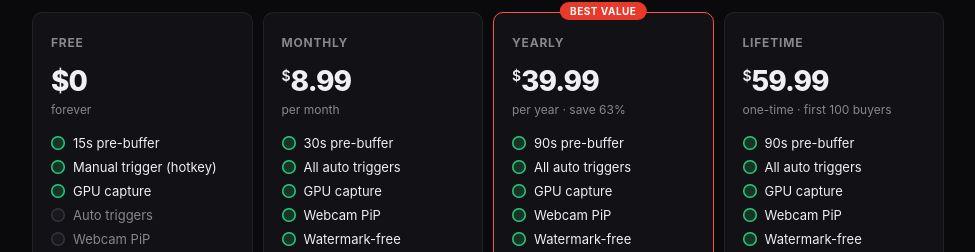
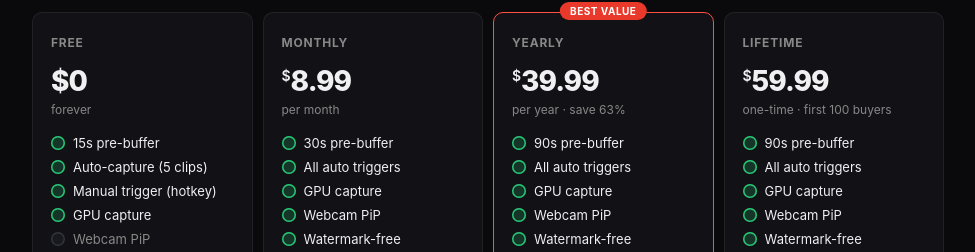
Before and after one commit to 6bIgJIO/RR, a plain HTML site: page index.html in a window 1280 px wide. Shown: the part 3761-4013 px from the top of the page, without its empty margins (152-1127 px from the left). Drawn offline with Linux system fonts and the light colour scheme.

Commit message:
Update index.html

```diff
--- a/index.html
+++ b/index.html
@@ -506,9 +506,9 @@
         <div class="plan-period">forever</div>
         <ul class="plan-features">
           <li class="on">15s pre-buffer</li>
+          <li class="on">Auto-capture (5 clips)</li>
           <li class="on">Manual trigger (hotkey)</li>
           <li class="on">GPU capture</li>
-          <li class="off">Auto triggers</li>
           <li class="off">Webcam PiP</li>
           <li class="off">Watermark-free</li>
         </ul>
```
